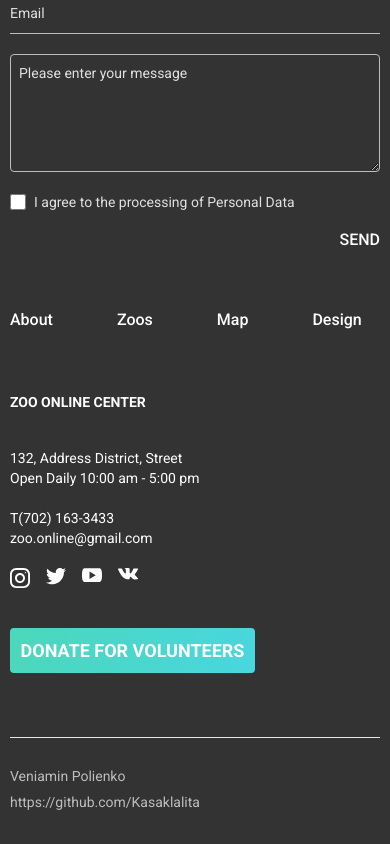
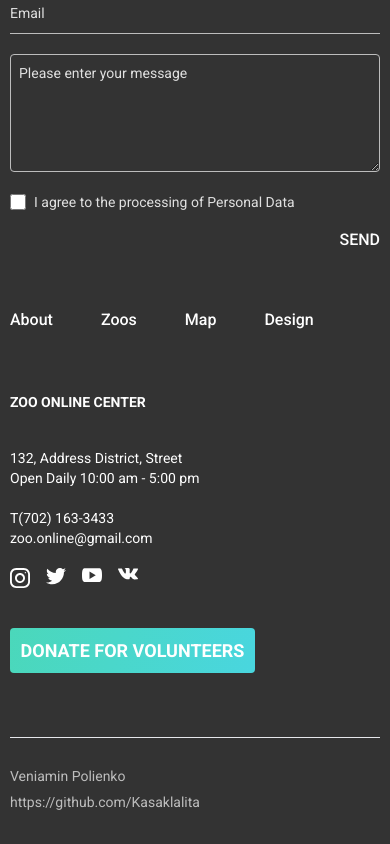
Before and after one commit to Kasaklalita/zoo-online, a React (Vite) app: page / in a window 390 px wide. Shown: the part 4738-5582 px from the top of the page. Built offline with nearby package versions, Linux system fonts and the light colour scheme.

Commit message:
Minor changes

```diff
--- a/src/components/MainFooter.tsx
+++ b/src/components/MainFooter.tsx
@@ -21,7 +21,7 @@ export default function MainFooter() {
 
         <div className="max-2xl:flex-col max-2xl:gap-10 flex gap-32 items-start">
           <div className="flex flex-col gap-16 pt-4">
-            <nav className="flex gap-16">
+            <nav className="flex max-sm:gap-12 sm:gap-16">
               <a href="" className="text-[#fefefe] font-medium">
                 About
               </a>
```
